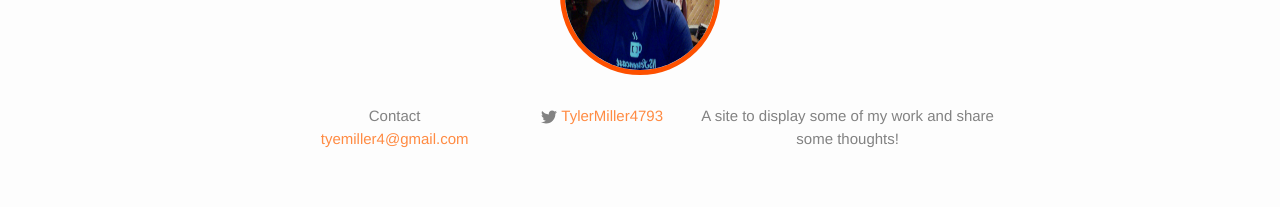
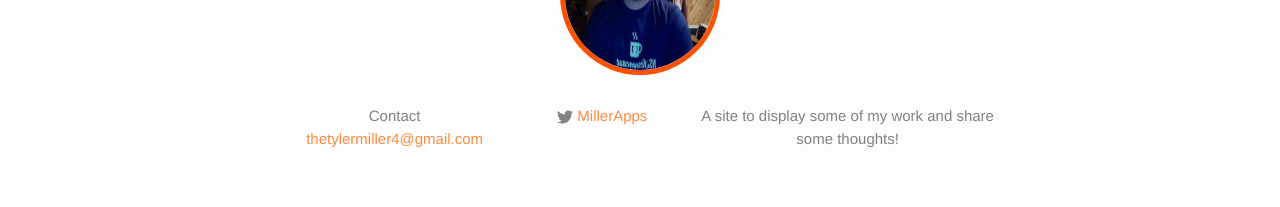
Before and after one commit to MillerApps/MillerApps.github.io, a Jekyll site: the page built from index.html, in a window 1280 px wide. Shown: the part 1089-1296 px from the top of the page. Built offline with Jekyll 4.4.1, drawn with Linux system fonts in a browser that asks for light colours.

Commit message:
Update _config.yml

```diff
--- a/_config.yml
+++ b/_config.yml
@@ -1,12 +1,12 @@
 # Site settings
 title: Tyler Miller | iOS Developer
-email: tyemiller4@gmail.com
+email: thetylermiller4@gmail.com
 description: > # this means to ignore newlines until "baseurl:"
  A site to display some of my work and share some thoughts!
 baseurl: "" # the subpath of your site, e.g. /blog/
 url: "http://miller47.github.io" # the base hostname & protocol for your site
 destination: _gh_pages
-twitter_username: TylerMiller4793
+twitter_username: MillerApps
 # github_username:  jekyll
 
 # Build settings
```
